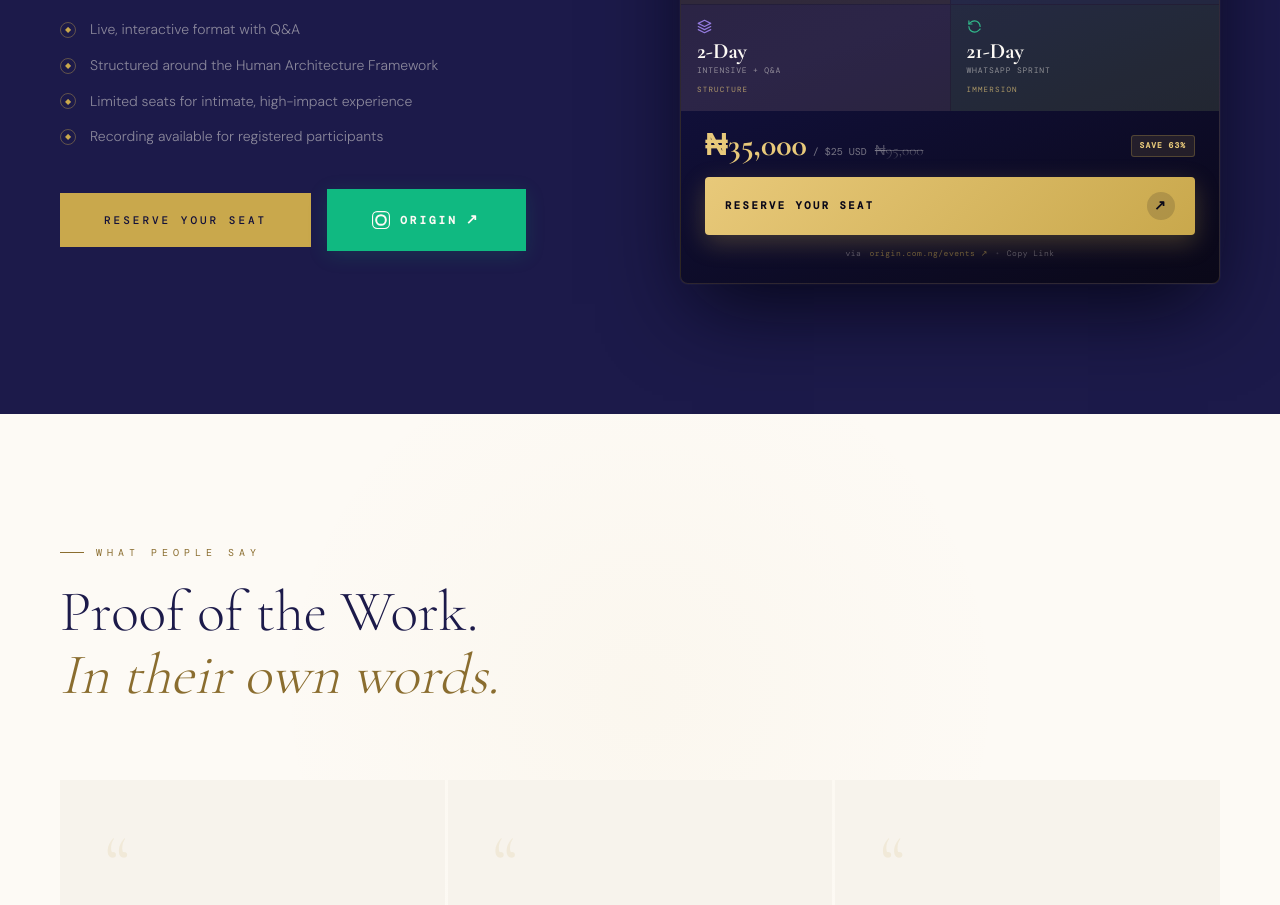
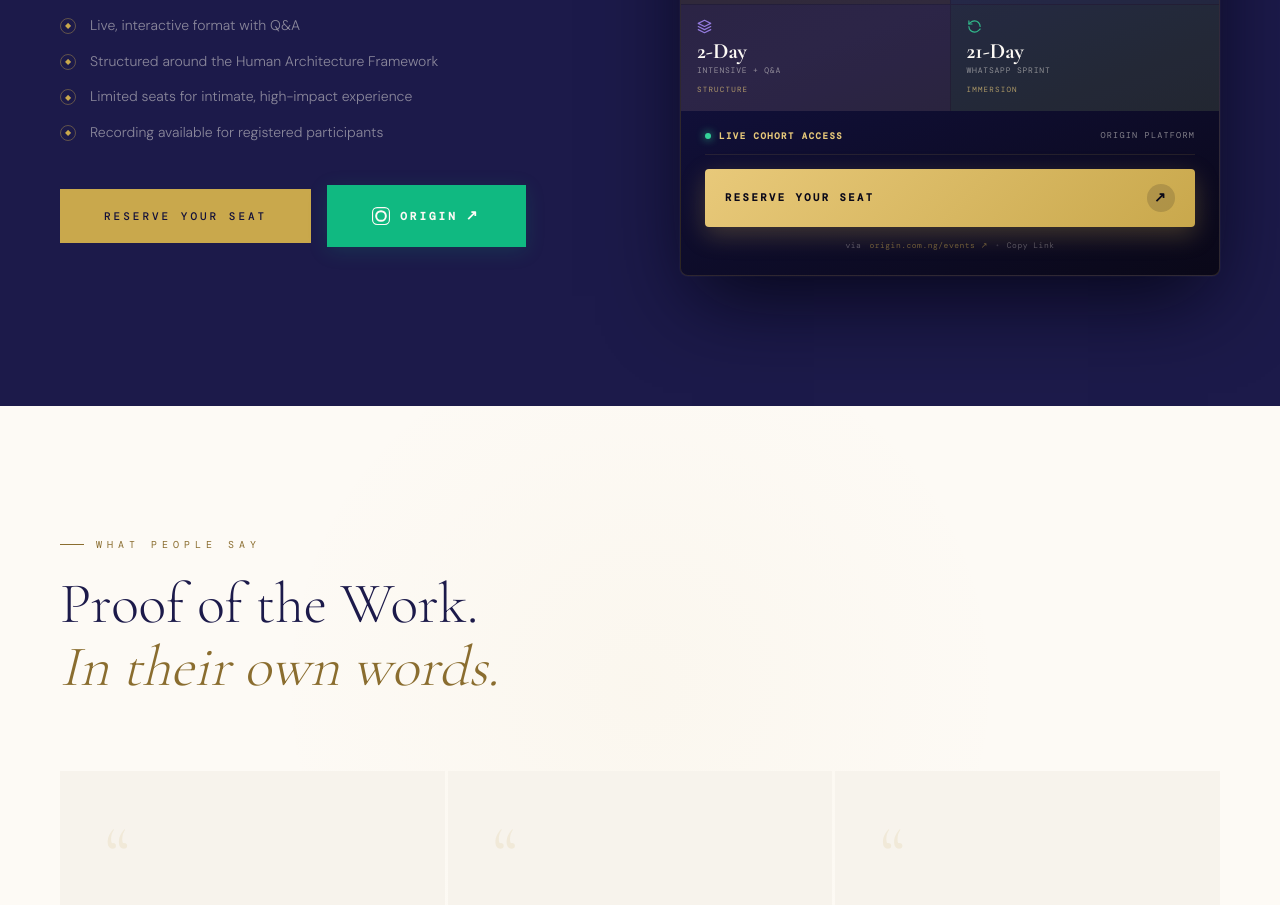
Before and after one commit to DevzekiFaith/mindvestglobal, a Next.js app: page / in a window 1280 px wide. Shown: the part 5040-5945 px from the top of the page. Built offline with nearby package versions, Linux system fonts and the light colour scheme; a web font is replaced by a local one.

Commit message:
feat: remove price from home masterclass section and link directly to Origin events

```diff
--- a/app/components/Masterclass.tsx
+++ b/app/components/Masterclass.tsx
@@ -168,7 +168,7 @@ export default function Masterclass() {
 
             <div style={{ display: "flex", gap: "16px", flexWrap: "wrap", alignItems: "center", marginTop: 40 }}>
               <a
-                href="https://www.origin.com.ng"
+                href="https://origin.com.ng/events"
                 target="_blank"
                 rel="noopener noreferrer"
                 style={{
@@ -510,65 +510,53 @@ export default function Masterclass() {
                 ))}
               </div>
 
-              {/* Pricing + CTA block */}
+              {/* Registration & Event Access block */}
               <div style={{ padding: "18px 24px 22px" }}>
-                {/* Pricing row */}
+                {/* Event status row */}
                 <div
                   style={{
                     display: "flex",
                     alignItems: "center",
                     justifyContent: "space-between",
                     marginBottom: "14px",
+                    paddingBottom: "10px",
+                    borderBottom: "1px solid rgba(201,168,76,0.12)",
                   }}
                 >
-                  <div style={{ display: "flex", alignItems: "baseline", gap: "6px" }}>
+                  <div style={{ display: "flex", alignItems: "center", gap: "8px" }}>
                     <span
                       style={{
-                        fontFamily: "var(--font-cormorant), serif",
-                        fontSize: "32px",
-                        fontWeight: 700,
-                        color: "var(--gold-light)",
-                        lineHeight: 1,
+                        width: "6px",
+                        height: "6px",
+                        borderRadius: "50%",
+                        background: "#34D399",
+                        boxShadow: "0 0 8px #34D399",
+                        display: "inline-block",
                       }}
-                    >
-                      ₦35,000
-                    </span>
+                    />
                     <span
                       style={{
                         fontFamily: "var(--font-dm-mono), monospace",
-                        fontSize: "10px",
-                        color: "rgba(247,243,236,0.45)",
+                        fontSize: "9px",
+                        letterSpacing: "1.5px",
+                        textTransform: "uppercase",
+                        color: "var(--gold-light)",
+                        fontWeight: 600,
                       }}
                     >
-                      / $25 USD
-                    </span>
-                    <span
-                      style={{
-                        fontFamily: "var(--font-cormorant), serif",
-                        fontSize: "15px",
-                        color: "rgba(247,243,236,0.28)",
-                        textDecoration: "line-through",
-                        marginLeft: "2px",
-                      }}
-                    >
-                      ₦95,000
+                      Live Cohort Access
                     </span>
                   </div>
                   <span
                     style={{
                       fontFamily: "var(--font-dm-mono), monospace",
-                      fontSize: "8px",
-                      letterSpacing: "1px",
+                      fontSize: "8.5px",
+                      letterSpacing: "1.2px",
                       textTransform: "uppercase",
-                      color: "var(--gold-light)",
-                      padding: "3px 8px",
-                      borderRadius: "3px",
-                      background: "rgba(201,168,76,0.12)",
-                      border: "1px solid rgba(201,168,76,0.28)",
-                      fontWeight: 600,
+                      color: "rgba(247,243,236,0.5)",
                     }}
                   >
-                    Save 63%
+                    Origin Platform
                   </span>
                 </div>
 
```
